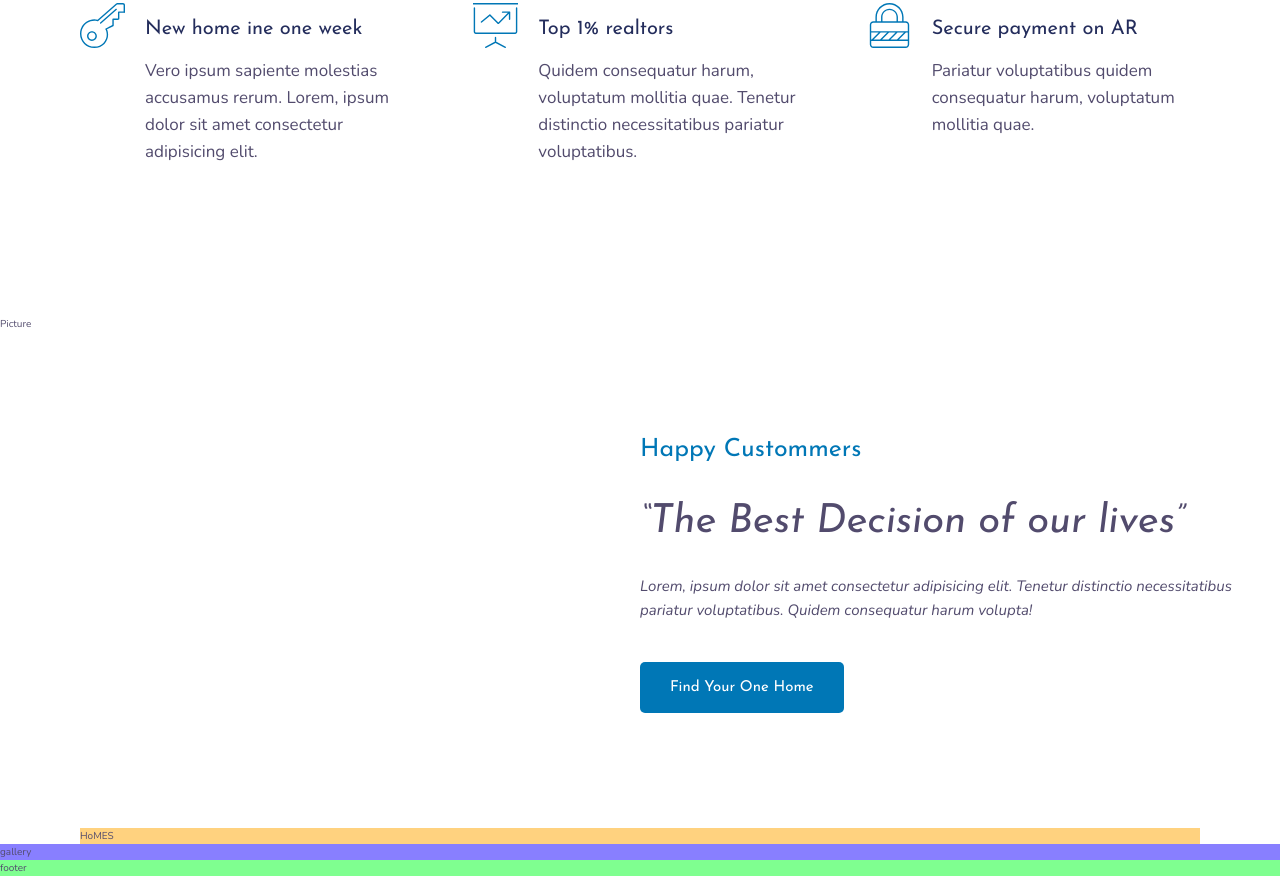
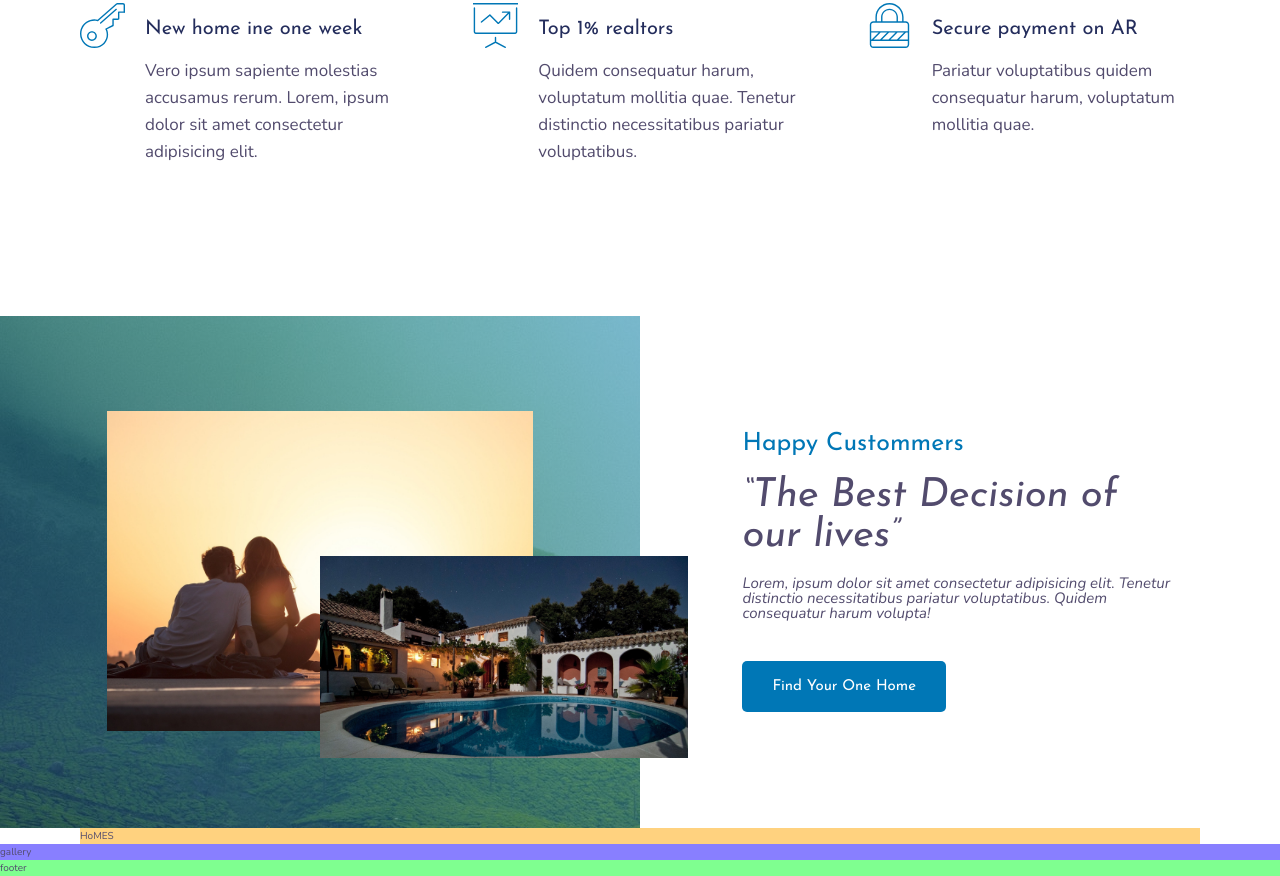
Before and after one commit to Ahmed-Roshdy-1/AR-Home, a website: page index.html in a window 1280 px wide. Shown: the part 990-1866 px from the top of the page. Drawn offline with nearby package versions, Linux system fonts and the light colour scheme.

Commit message:
story Section

```diff
--- a/index.html
+++ b/index.html
@@ -72,7 +72,10 @@
       </div>
     </section>
 
-    <div class="story__pictures">Picture </div>
+    <div class="story__pictures">
+      <img src="img/story-1.jpeg" alt="img-1" class="story__img-1" />
+      <img src="img/story-2.jpeg" alt="img-1" class="story__img-2" />
+    </div>
     <div class="story__content">
       <h3 class="header_3 header_3--dark mb-sm">Happy Custommers</h3>
       <h2 class="header_2 mb-sm">&ldquo;The Best Decision of our lives&rdquo;</h2>
--- a/sass/_story.scss
+++ b/sass/_story.scss
@@ -1,11 +1,30 @@
 .story {
-  background-color: rgb(241, 82, 42);
   &__pictures {
     grid-column: full-start/col-end 4;
+    background-image: linear-gradient(to left bottom, rgba($color-primary, 0.5), rgba($color-primary-dark, 0.5)),
+      url(../img/back.jpg);
+
+    display: grid;
+    grid-template-rows: repeat(6, 1fr);
+    grid-template-columns: repeat(6, 1fr);
+    align-items: center;
+  }
+
+  &__img-1 {
+    width: 100%;
+    grid-row: 2/6;
+    grid-column: 2/6;
+  }
+  &__img-2 {
+    width: 115%;
+    grid-row: 4/6;
+    grid-column: 4/7;
   }
 
   &__content {
     grid-column: col-start 5 / full-end;
+    padding: 6rem 8vw;
+    line-height: 1;
     // display: flex;
     // flex-direction: column;
     // justify-content: center;
```
Also changed, not shown: css/style.css.
